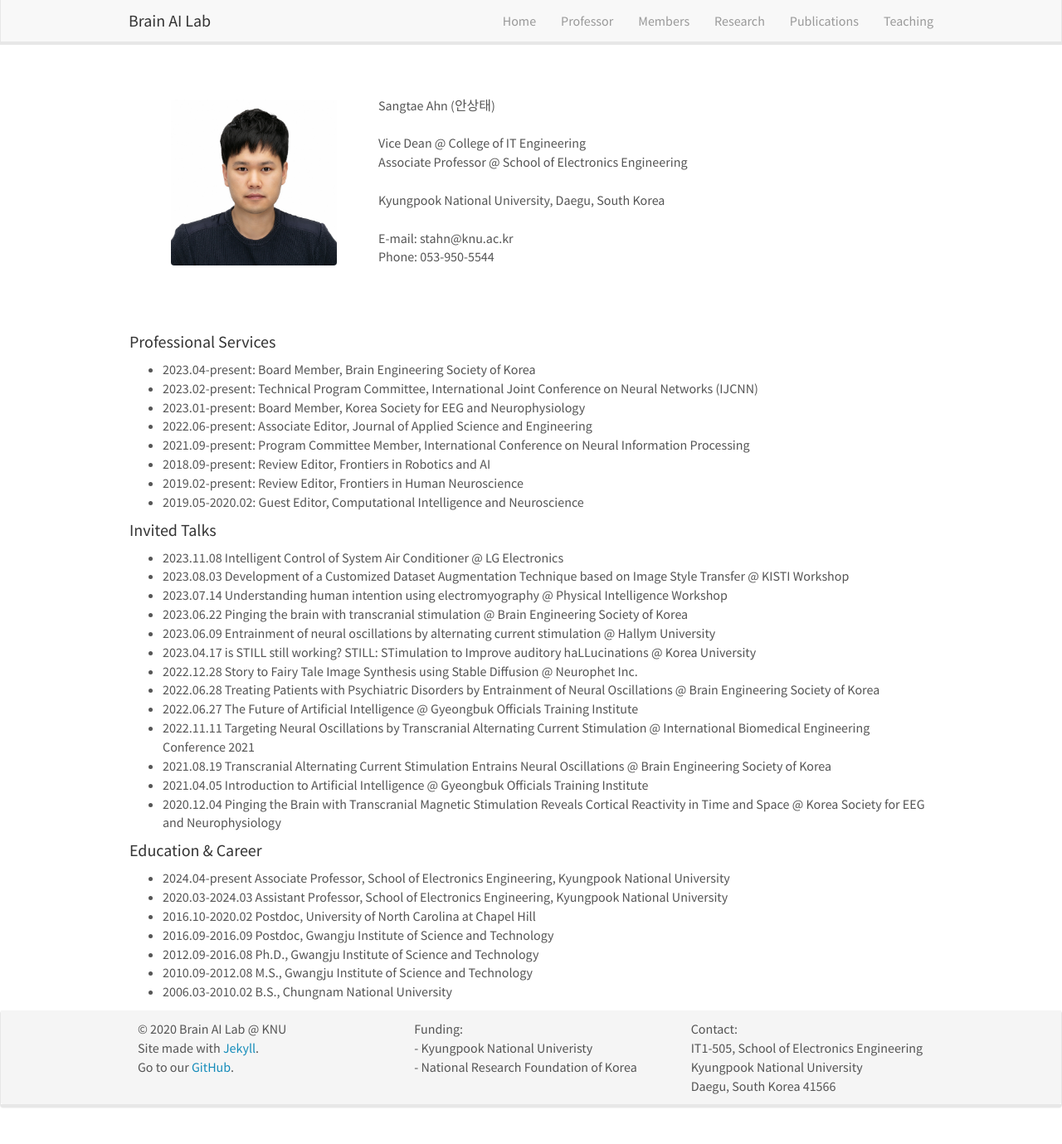
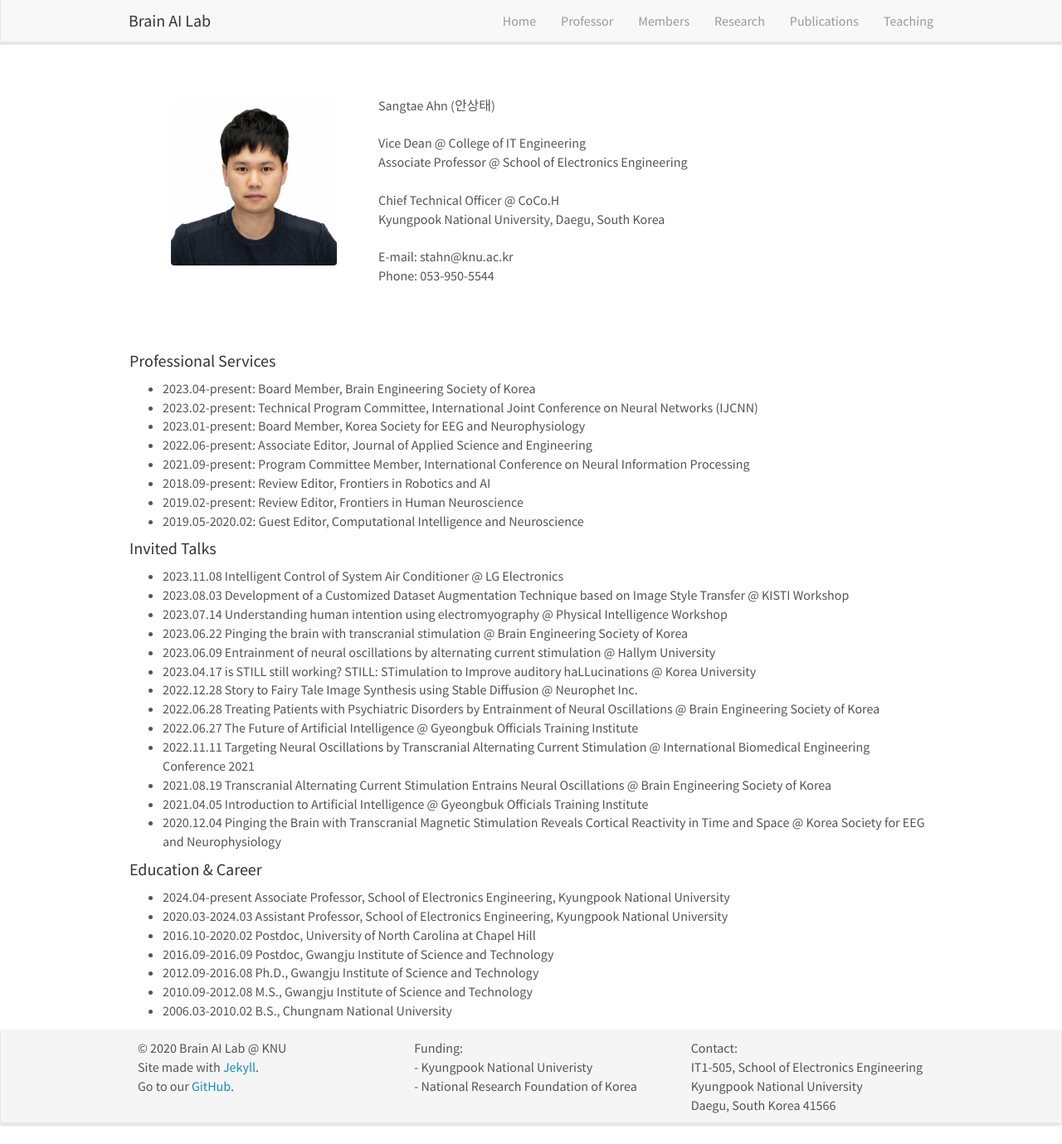
Before and after one commit to KNU-BrainAI/knu-brainai.github.io, a Jekyll site: the page built from _pages/professor.md, in a window 1280 px wide and 1379 px high. Shown: the whole window at 83% size. Built offline with Jekyll 4.4.1, drawn with Linux system fonts in a browser that asks for light colours; nearby versions of some CDN libraries.

Commit message:
Update professor.md

```diff
--- a/_pages/professor.md
+++ b/_pages/professor.md
@@ -11,6 +11,7 @@ permalink: /professor/
 Sangtae Ahn (안상태) <br/><br/>
 Vice Dean @ College of IT Engineering  <br/>
 Associate Professor @ School of Electronics Engineering<br/><br/>
+Chief Technical Officer @ CoCo.H <br/>
 Kyungpook National University, Daegu, South Korea<br/>
 <br/>
 E-mail: stahn@knu.ac.kr<br/>
```
